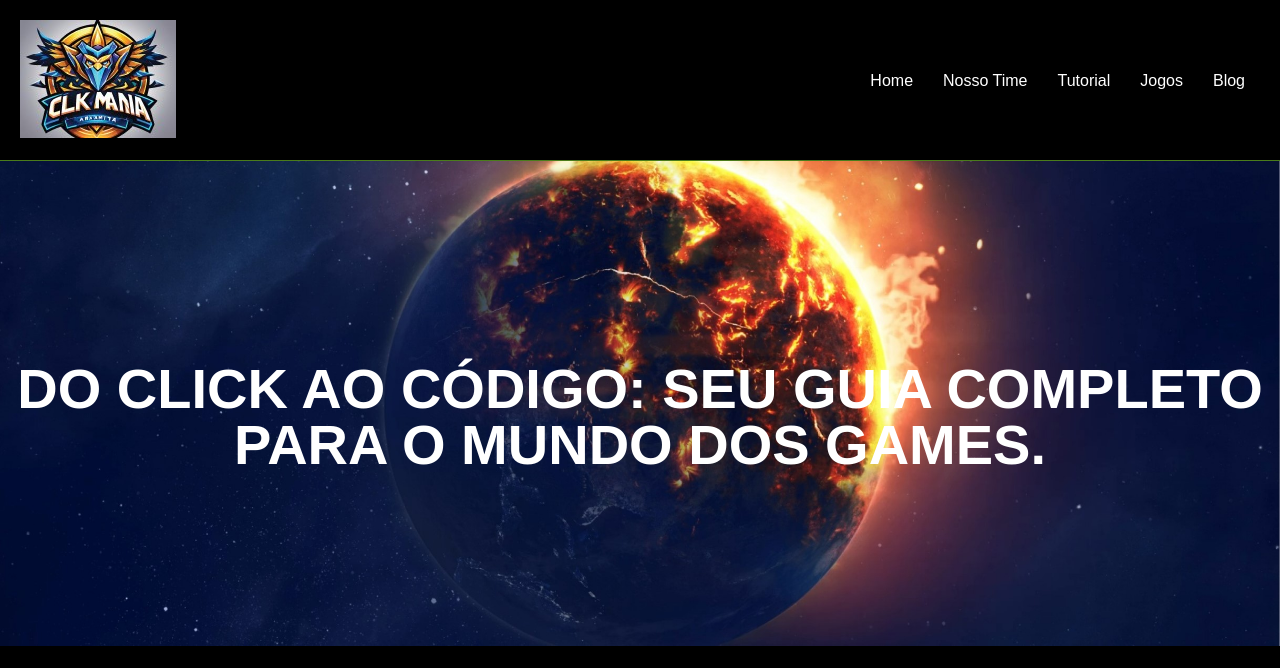
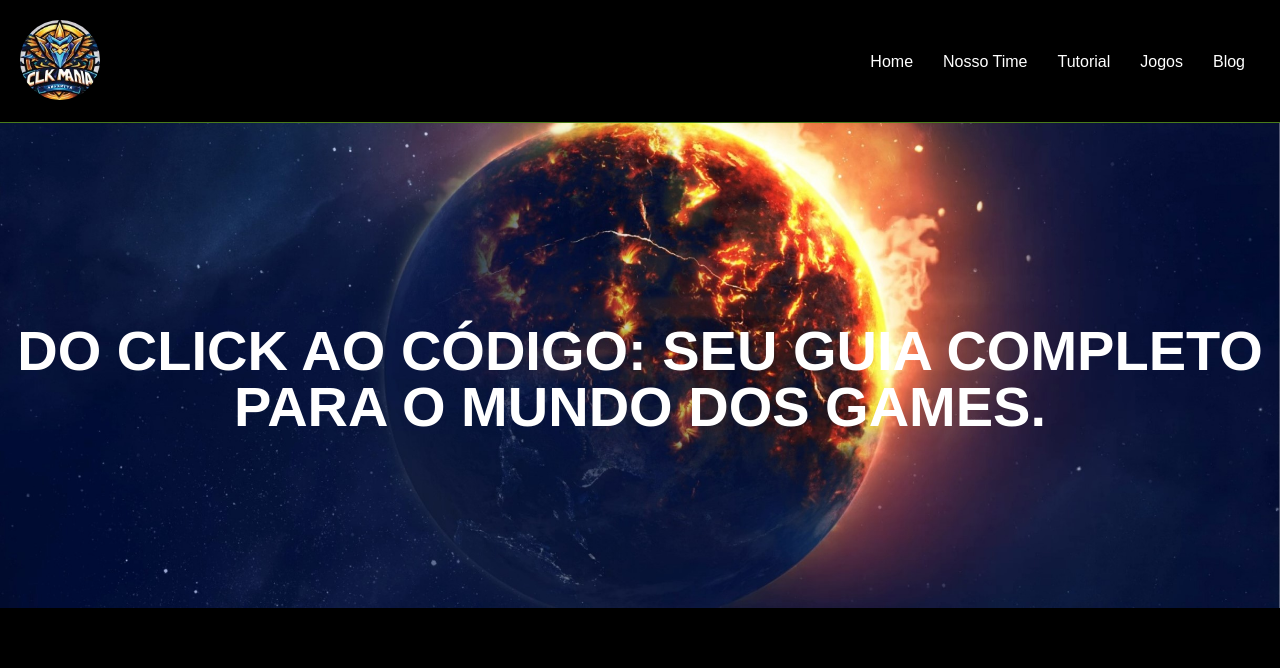
Before and after one commit to MayconSalvador/Projeto-Integrador-Proz, a plain HTML site: page index.html in a window 1280 px wide. Shown: the top 668 px of the page. Drawn offline with Linux system fonts and the light colour scheme.

Commit message:
Ajustes  no arquivo CSS  : incluído estilo para o logo deixando-o arredondado

```diff
--- a/styles/blog.css
+++ b/styles/blog.css
@@ -25,7 +25,12 @@ header {
     align-items: center;
     position: relative
 }
-
+.logo img{
+    border-radius: 70%;
+    object-fit: cover;
+    width:80px;
+    min-height: 80px;
+   }
 .line {
     position: absolute;
     bottom: 0;
--- a/styles/jogos.css
+++ b/styles/jogos.css
@@ -17,7 +17,12 @@ body {
         align-items: center;
         position: relative
     }
-
+    .logo img{
+        border-radius: 70%;
+        object-fit: cover;
+        width:80px;
+        min-height: 80px;
+       }
     .line {
         position: absolute;
         bottom: 0;
--- a/styles/style.css
+++ b/styles/style.css
@@ -18,6 +18,12 @@ header {
     align-items: center;
     position: relative;
     }
+    .logo img{
+        border-radius: 70%;
+        object-fit: cover;
+        width:80px;
+        min-height: 80px;
+       }
     .line {
         position: absolute;
         bottom: 0;
--- a/styles/style_nos.css
+++ b/styles/style_nos.css
@@ -19,7 +19,12 @@ header {
     align-items: center;
     position: relative
 }
-
+.logo img{
+    border-radius: 70%;
+    object-fit: cover;
+    width:80px;
+    min-height: 80px;
+   }
 .line {
     position: absolute;
     bottom: 0;
--- a/styles/tuto_style.css
+++ b/styles/tuto_style.css
@@ -19,7 +19,12 @@ header {
     align-items: center;
     position: relative
 }
-
+.logo img{
+    border-radius: 70%;
+    object-fit: cover;
+    width:80px;
+    min-height: 80px;
+   }
 .line {
     position: absolute;
     bottom: 0;
```
